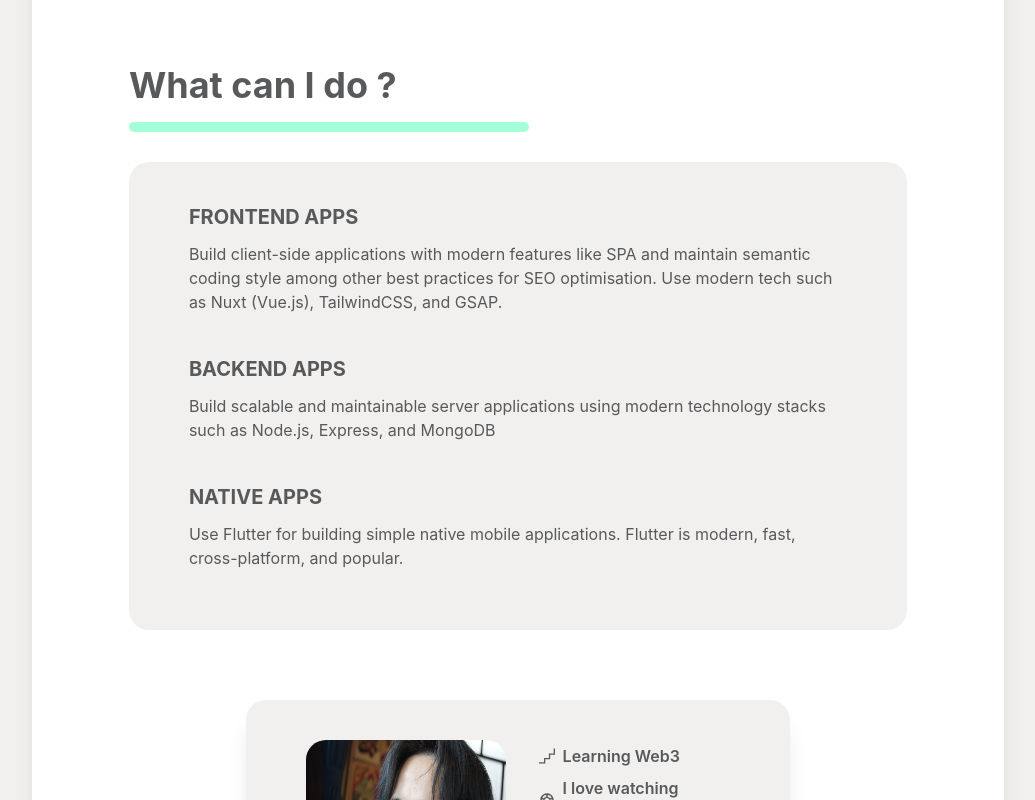
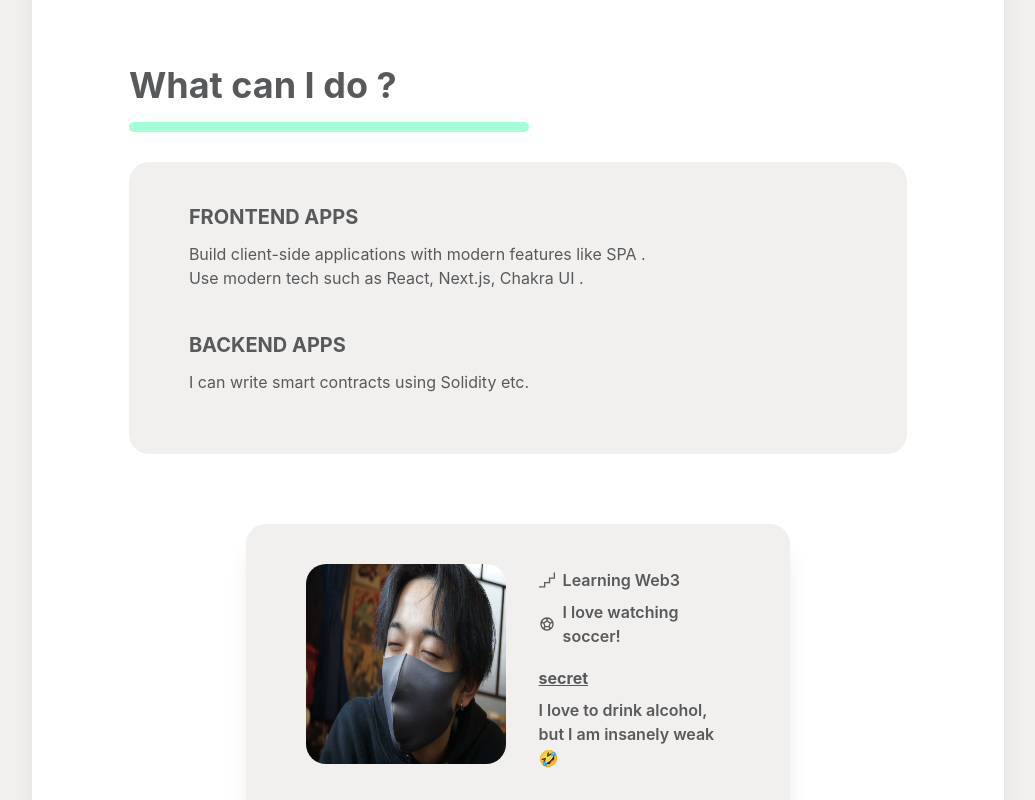
Before and after one commit to takaya-okamoto/okamoto-takaya.github.io, a Next.js app: page / in a window 1280 px wide. Shown: the part 513-1313 px from the top of the page, without its empty margins (122-1157 px from the left). Built offline with nearby package versions, Linux system fonts and the light colour scheme.

Commit message:
resolve WhatCanIDo

```diff
--- a/components/mainArea/whatCanIDo.tsx
+++ b/components/mainArea/whatCanIDo.tsx
@@ -9,15 +9,11 @@ export function WhatCanIDo():JSX.Element {
       <Box bg="#F2F0EE" borderRadius="20px" p="30px 60px">
         <Box pb="30px">
           <Text p="10px 0" fontWeight="bold" fontSize="xl" color="#58595b">FRONTEND APPS</Text>
-          <Text color="#58595b">Build client-side applications with modern features like SPA and maintain semantic coding style among other best practices for SEO optimisation. Use modern tech such as Nuxt (Vue.js), TailwindCSS, and GSAP.</Text>
+          <Text color="#58595b">Build client-side applications with modern features like SPA . <br/> Use modern tech such as React, Next.js,  Chakra UI . </Text>
         </Box>
         <Box pb="30px">
           <Text p="10px 0" fontWeight="bold" fontSize="xl" color="#58595b">BACKEND APPS</Text>
-          <Text color="#58595b">Build scalable and maintainable server applications using modern technology stacks such as Node.js, Express, and MongoDB</Text>
-        </Box>
-        <Box pb="30px">
-          <Text p="10px 0" fontWeight="bold" fontSize="xl" color="#58595b">NATIVE APPS</Text>
-          <Text color="#58595b">Use Flutter for building simple native mobile applications. Flutter is modern, fast, cross-platform, and popular.</Text>
+          <Text color="#58595b">I can write smart contracts using Solidity etc.</Text>
         </Box>
       </Box>
     </Box>
--- a/components/resumeArea/timeLine.tsx
+++ b/components/resumeArea/timeLine.tsx
@@ -6,6 +6,9 @@ import {
 import 'react-vertical-timeline-component/style.min.css';
 import { FaSchool } from 'react-icons/fa';
 import { Gi3DStairs } from 'react-icons/gi';
+
+
+//https://stephane-monnot.github.io/react-vertical-timeline/#/ を使用
 
 export function TimeLine(): JSX.Element {
   return (
--- a/pages/support.tsx
+++ b/pages/support.tsx
@@ -2,7 +2,7 @@ import { Text, Button, Box } from '@chakra-ui/react'
 
 export default function Support():JSX.Element {
   return (
-    <Box h="80vh" p="40px">
+    <Box h="100vh" p="40px 10%">
       <Text>Support</Text>
     </Box>
   )
```
